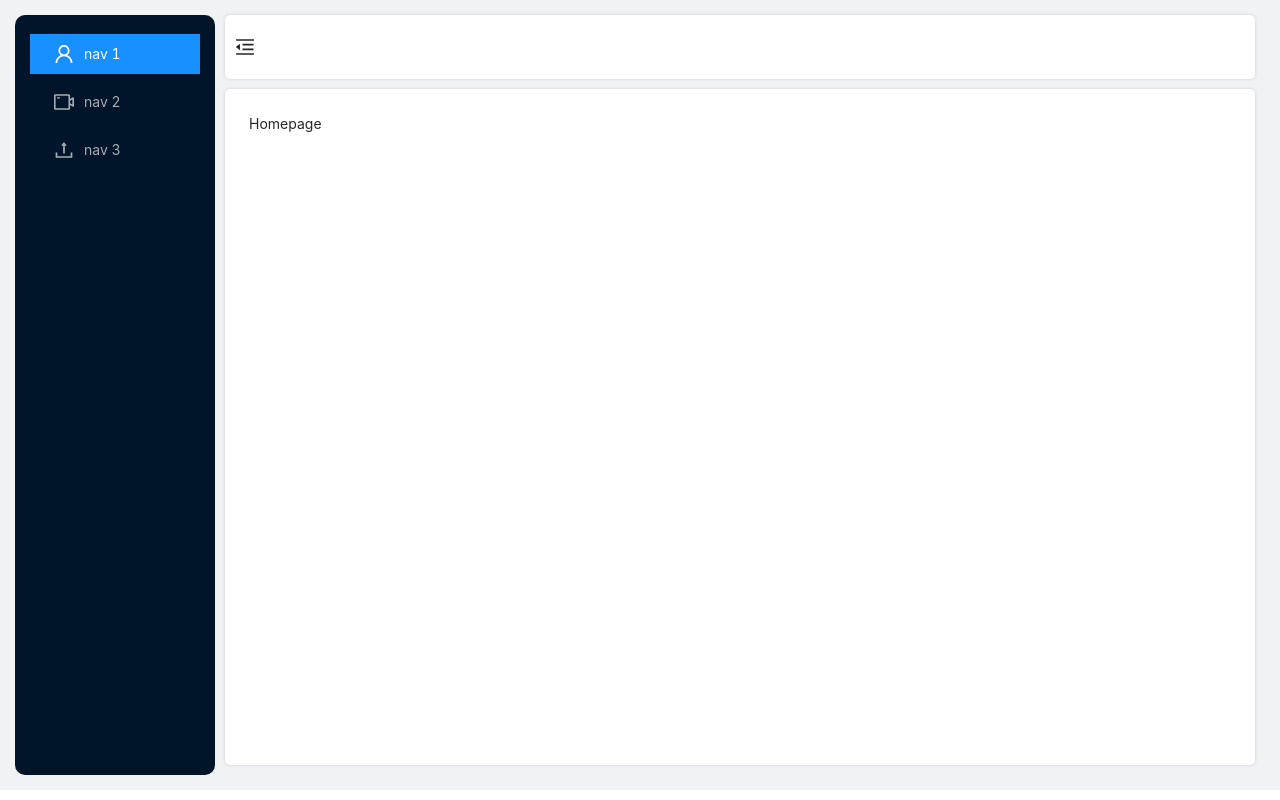
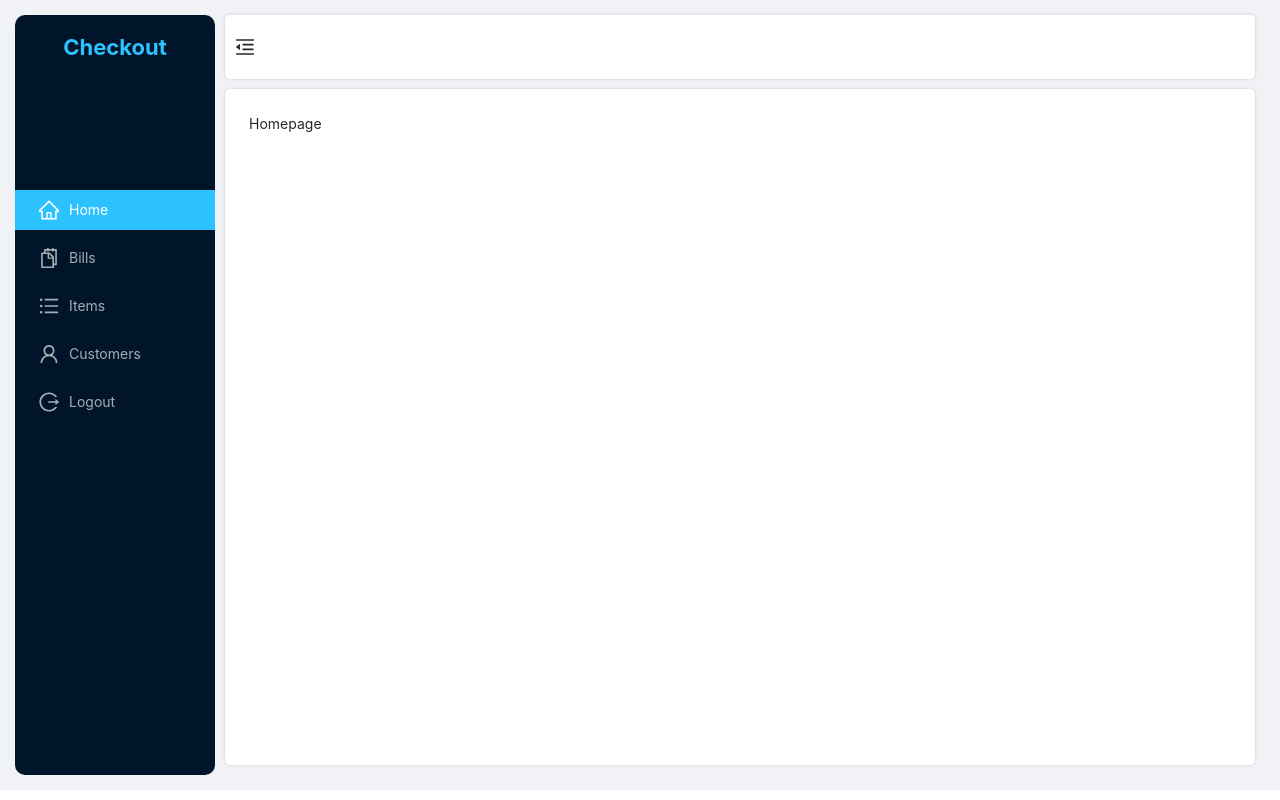
Before and after one commit to jsfinesse/Checkout, a React (Create React App) app in the folder checkout-client/: page /home in a window 1280 px wide. Built offline with nearby package versions, Linux system fonts and the light colour scheme.

Commit message:
Updated styles

```diff
--- a/checkout-client/src/components/DefaultLayout.js
+++ b/checkout-client/src/components/DefaultLayout.js
@@ -4,10 +4,13 @@ import {
     MenuUnfoldOutlined,
     MenuFoldOutlined,
     UserOutlined,
-    VideoCameraOutlined,
-    UploadOutlined,
+    HomeOutlined,
+    SnippetsOutlined,
+    UnorderedListOutlined,
+    LogoutOutlined,
 } from "@ant-design/icons";
 import "../resources/layout.css";
+import { Link } from "react-router-dom";
 
 const { Header, Sider, Content } = Layout;
 
@@ -30,20 +33,31 @@ export default class DefaultLayout extends React.Component {
                     collapsible
                     collapsed={this.state.collapsed}
                 >
-                    <div className="logo" />
+                    <div className="logo">
+                        <p>Checkout</p>
+                    </div>
                     <Menu
                         theme="dark"
                         mode="inline"
-                        defaultSelectedKeys={["1"]}
+                        defaultSelectedKeys={window.location.pathname}
                     >
-                        <Menu.Item key="1" icon={<UserOutlined />}>
-                            nav 1
+                        <Menu.Item key="/home" icon={<HomeOutlined />}>
+                            <Link to="/home">Home</Link>
                         </Menu.Item>
-                        <Menu.Item key="2" icon={<VideoCameraOutlined />}>
-                            nav 2
+                        <Menu.Item key="/bills" icon={<SnippetsOutlined />}>
+                            <Link to="/bills">Bills</Link>
                         </Menu.Item>
-                        <Menu.Item key="3" icon={<UploadOutlined />}>
-                            nav 3
+                        <Menu.Item
+                            key="/items"
+                            icon={<UnorderedListOutlined />}
+                        >
+                            <Link to="/items">Items</Link>
+                        </Menu.Item>
+                        <Menu.Item key="/customers" icon={<UserOutlined />}>
+                            <Link to="/customers">Customers</Link>
+                        </Menu.Item>
+                        <Menu.Item key="/logout" icon={<LogoutOutlined />}>
+                            Logout
                         </Menu.Item>
                     </Menu>
                 </Sider>
--- a/checkout-client/src/index.css
+++ b/checkout-client/src/index.css
@@ -1,13 +1,8 @@
+@import url("https://fonts.googleapis.com/css2?family=Nunito&display=swap");
+
 body {
-  margin: 0;
-  font-family: -apple-system, BlinkMacSystemFont, 'Segoe UI', 'Roboto', 'Oxygen',
-    'Ubuntu', 'Cantarell', 'Fira Sans', 'Droid Sans', 'Helvetica Neue',
-    sans-serif;
-  -webkit-font-smoothing: antialiased;
-  -moz-osx-font-smoothing: grayscale;
+    margin: 0;
+    font-family: "Nunito", sans-serif;
+    -webkit-font-smoothing: antialiased;
+    -moz-osx-font-smoothing: grayscale;
 }
-
-code {
-  font-family: source-code-pro, Menlo, Monaco, Consolas, 'Courier New',
-    monospace;
-}
--- a/checkout-client/src/resources/layout.css
+++ b/checkout-client/src/resources/layout.css
@@ -30,7 +30,7 @@
 }
 
 .ant-layout-sider-children {
-    padding: 15px;
+    padding: 15px 0;
     height: 95vh;
 }
 
@@ -46,3 +46,17 @@
     width: 20px;
     font-size: 20px;
 }
+
+.logo p {
+    color: #2BC2FF;
+    font-size: 22px;
+    font-weight: bold;
+    text-align: center;
+    padding-bottom: 100px;
+    overflow: hidden;
+    text-overflow: ellipsis;
+}
+
+.ant-menu-item-selected {
+    background-color: #2BC2FF !important;
+}
```
